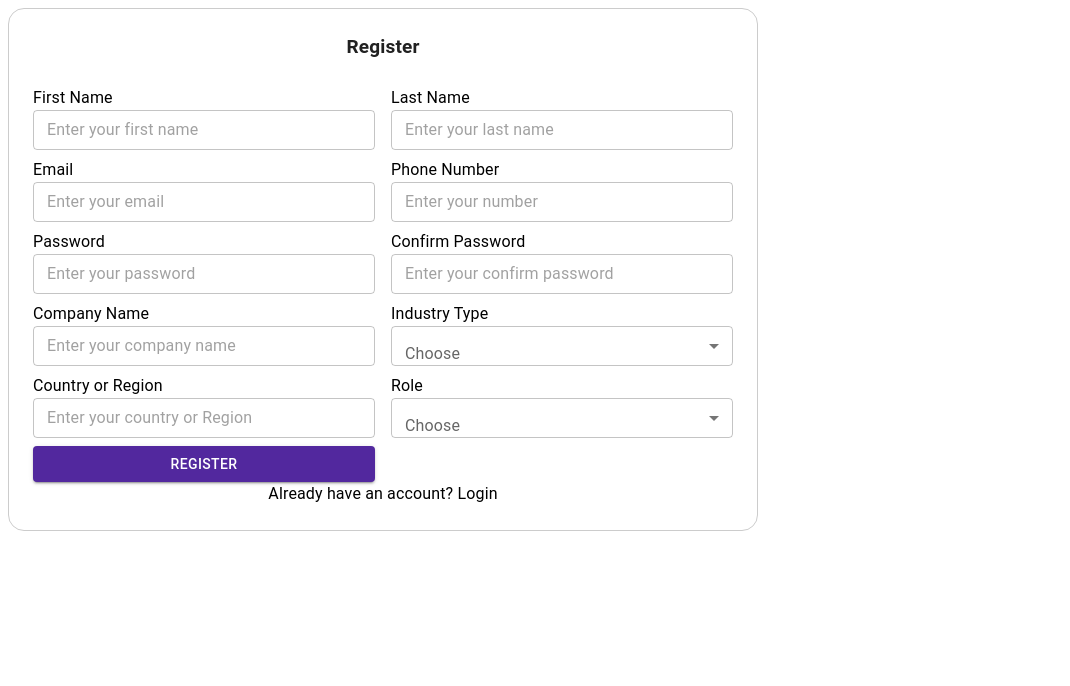
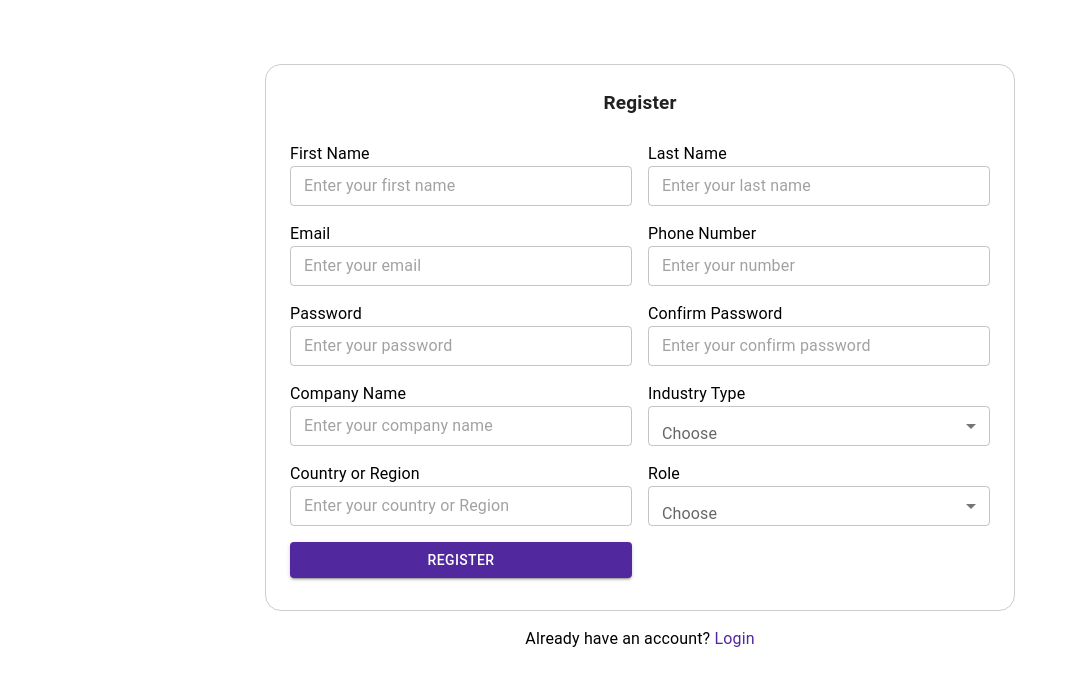
Before and after one commit to Sajida-NA/CRM-frontend, a React (Vite) app: page /register in a window 1280 px wide. Shown: the top 686 px of the page, without its empty margins (0-1070 px from the left). Built offline with nearby package versions, Linux system fonts and the light colour scheme.

Commit message:
Created Register form

```diff
--- a/src/Pages/Auth/Register/Register.jsx
+++ b/src/Pages/Auth/Register/Register.jsx
@@ -5,7 +5,6 @@ import { flex } from '@mui/system';
 import Grid from '@mui/system/Grid';
 import { InputLabel, TextField } from '@mui/material';
 import Button from "@mui/material/Button";
-
 import MenuItem from '@mui/material/MenuItem';
 import FormControl from '@mui/material/FormControl';
 import Select from '@mui/material/Select';
@@ -17,16 +16,23 @@ export default function Register() {
   const [role,setRole]=useState()
   return (
     <div>
+<Box sx={{
 
+    display: "flex",
+    flexDirection:'column',
+    justifyContent: "center",
+    alignItems: "center",
+    marginTop:8,
+
+}}>
       <Box sx={{
         width:700,
         border:"1px solid #ccc",
         boxShadow:10,
         borderRadius:"16px",
         p:3,
-          // display:'flex',
-          //       justifyContent:'center',
-          //       alignItems:'center',
+        marginBottom:2
+
       }}>
 
         <Typography sx={{
@@ -44,13 +50,17 @@ export default function Register() {
           <Grid container rowSpacing={1}  columnSpacing={2} >
 
             <Grid size={6}>
-                <Typography>First Name</Typography>
+                <Typography >First Name</Typography>
                 <TextField
                  required
             fullWidth
             variant="outlined"
             placeholder="Enter your first name"
-            size="small"></TextField>
+            size="small"
+            sx={{   marginBottom:1}}
+
+
+            ></TextField>
               </Grid>
 
 
@@ -62,7 +72,9 @@ export default function Register() {
             fullWidth
             variant="outlined"
             placeholder="Enter your last name"
-            size="small"></TextField>
+            size="small"
+              sx={{   marginBottom:1}}
+            ></TextField>
               </Grid>
 
 
@@ -76,7 +88,7 @@ export default function Register() {
             placeholder="Enter your email"
             size="small"
             type='email'
-
+             sx={{   marginBottom:1}}
             ></TextField>
               </Grid>
 
@@ -94,6 +106,7 @@ export default function Register() {
             placeholder="Enter your number"
             size="small"
             type='number'
+              sx={{   marginBottom:1}}
 
             ></TextField>
               </Grid>
@@ -110,7 +123,7 @@ export default function Register() {
             placeholder="Enter your password"
             size="small"
             type='password'
-
+              sx={{   marginBottom:1}}
             ></TextField>
               </Grid>
 
@@ -124,7 +137,7 @@ export default function Register() {
             placeholder="Enter your confirm password"
             size="small"
             type='password'
-
+              sx={{   marginBottom:1}}
             ></TextField>
               </Grid>
 
@@ -139,7 +152,7 @@ export default function Register() {
             placeholder="Enter your company name"
             size="small"
             type='text'
-
+              sx={{   marginBottom:1}}
             ></TextField>
               </Grid>
 
@@ -156,10 +169,11 @@ export default function Register() {
 
           onChange={(e) => setIndustry(e.target.value)}
           size='small'
+            sx={{   marginBottom:1}}
         >
-          <MenuItem value={10}>Ten</MenuItem>
-          <MenuItem value={20}>Twenty</MenuItem>
-          <MenuItem value={30}>Thirty</MenuItem>
+          <MenuItem value={10}></MenuItem>
+          <MenuItem value={20}></MenuItem>
+          <MenuItem value={30}></MenuItem>
         </Select>
       </FormControl>
  </Grid>
@@ -175,6 +189,7 @@ export default function Register() {
             placeholder="Enter your country or Region"
             size="small"
             type='text'
+              sx={{   marginBottom:1}}
 
             ></TextField>
               </Grid>
@@ -194,10 +209,11 @@ export default function Register() {
 
           onChange={(e) => setRole(e.target.value)}
           size='small'
+            sx={{   marginBottom:1}}
         >
-          <MenuItem value={10}>Ten</MenuItem>
-          <MenuItem value={20}>Twenty</MenuItem>
-          <MenuItem value={30}>Thirty</MenuItem>
+          <MenuItem value={10}></MenuItem>
+          <MenuItem value={20}></MenuItem>
+          <MenuItem value={30}></MenuItem>
         </Select>
       </FormControl>
  </Grid>
@@ -209,7 +225,7 @@ export default function Register() {
                            variant="contained"
                            fullWidth
 
-                           sx={{  backgroundColor: "#52289e" ,borderRadius:1}}
+                           sx={{  backgroundColor: "#52289e" ,borderRadius:1,marginBottom:1}}
                          >
                           Register
                          </Button>
@@ -221,12 +237,13 @@ export default function Register() {
          {/* ---------------- */}
           </Grid>
 
-<Typography   sx={{ textAlign: "center" }}
->Already have an account? <a   style={{ textDecoration: "none", }}>Login</a></Typography>
+
 
       </Box>
+<Typography   sx={{ textAlign: "center",marginBottom:1 }}
+>Already have an account? <a style={{ textDecoration: "none", color:'#52289e'}}>Login</a></Typography>
 
-
+      </Box>
     </div>
   )
 }
```
